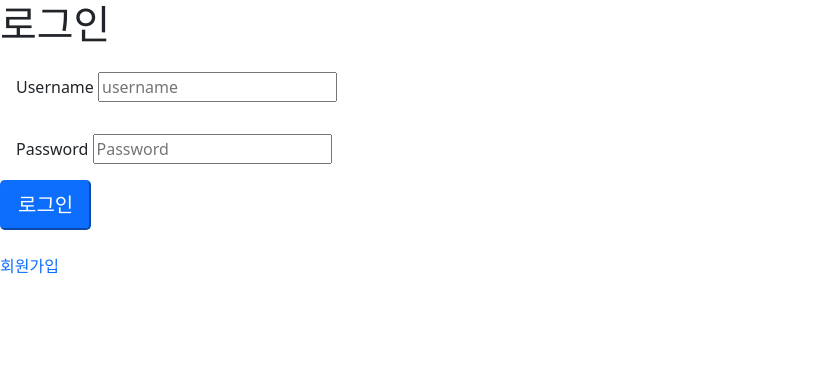
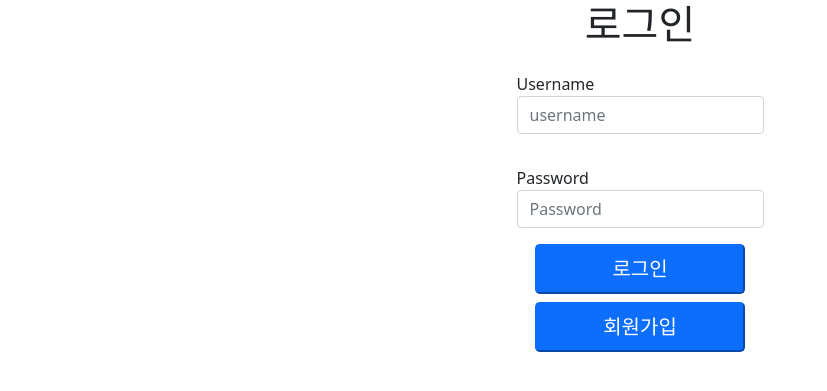
Before and after one commit to ysh4296/software-project, a Django app: page /users/login/ in a window 1280 px wide. Shown: the top 391 px of the page, without its empty margins (0-827 px from the left). Run offline with Django 3.2, Linux system fonts and the light colour scheme.

Commit message:
Add css to login

```diff
--- a/develop/templates/users/login.html
+++ b/develop/templates/users/login.html
@@ -3,19 +3,24 @@
 {% block page_title %}로그인{% endblock page_title %}
 
 {% block content %}
-    <h1>로그인</h1>
 
     <form method="POST" enctype="multipart/form-data">
         {% csrf_token %}
+        <div class="container">
+        <h1 class="text-center">로그인</h1>
         {% for field in form %}
-            <div style='padding: 1em'>
+            <div class="w-25 mx-auto" style='padding: 1em'>
                 {{field.label}}
                 {{field}}
             </div>
         {% endfor %}
-        <button class="btn-primary btn-lg">로그인</button>
+        <div class="mx-auto w-25 text-center">
+            <button class="w-75 btn-primary btn-lg text-center mb-2">로그인</button>
+            <br>
+            <button type="button" class="w-75 btn-primary btn-lg" onclick="location.href='{% url 'users:signup' %}'">회원가입</button>
+        </div>
+        </div>
     </form>
     <br>
-    <a href="{% url 'users:signup' %}">회원가입</a>
 
 {% endblock %}
--- a/develop/users/forms.py
+++ b/develop/users/forms.py
@@ -24,10 +24,14 @@ class SignUpForm(forms.ModelForm):
 class LoginForm(forms.Form):
 
     username = forms.CharField(
-        widget=forms.TextInput(attrs={"placeholder": "username"})
+        widget=forms.TextInput(
+            attrs={"class": "form-control", "placeholder": "username"}
+        )
     )
     password = forms.CharField(
-        widget=forms.PasswordInput(attrs={"placeholder": "Password"})
+        widget=forms.PasswordInput(
+            attrs={"class": "form-control", "placeholder": "Password"}
+        )
     )
 
     def clean(self):
```
